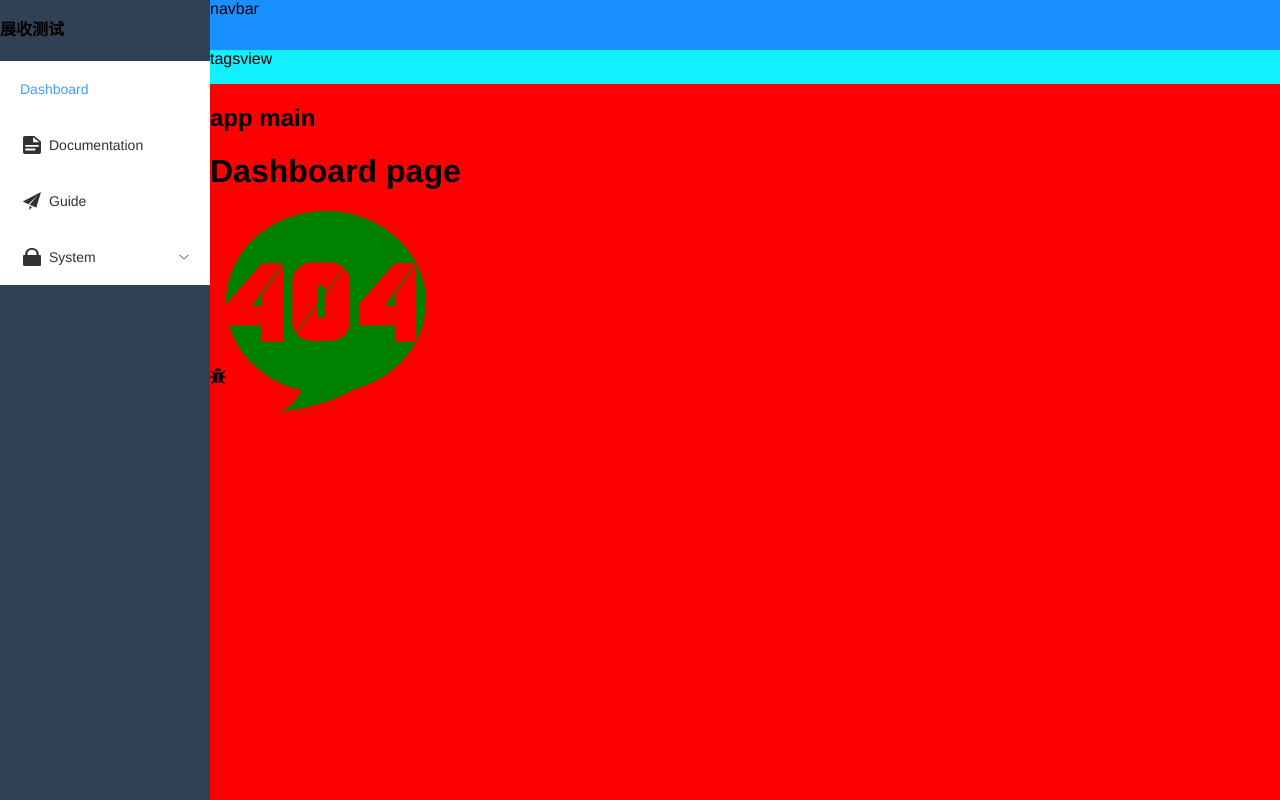
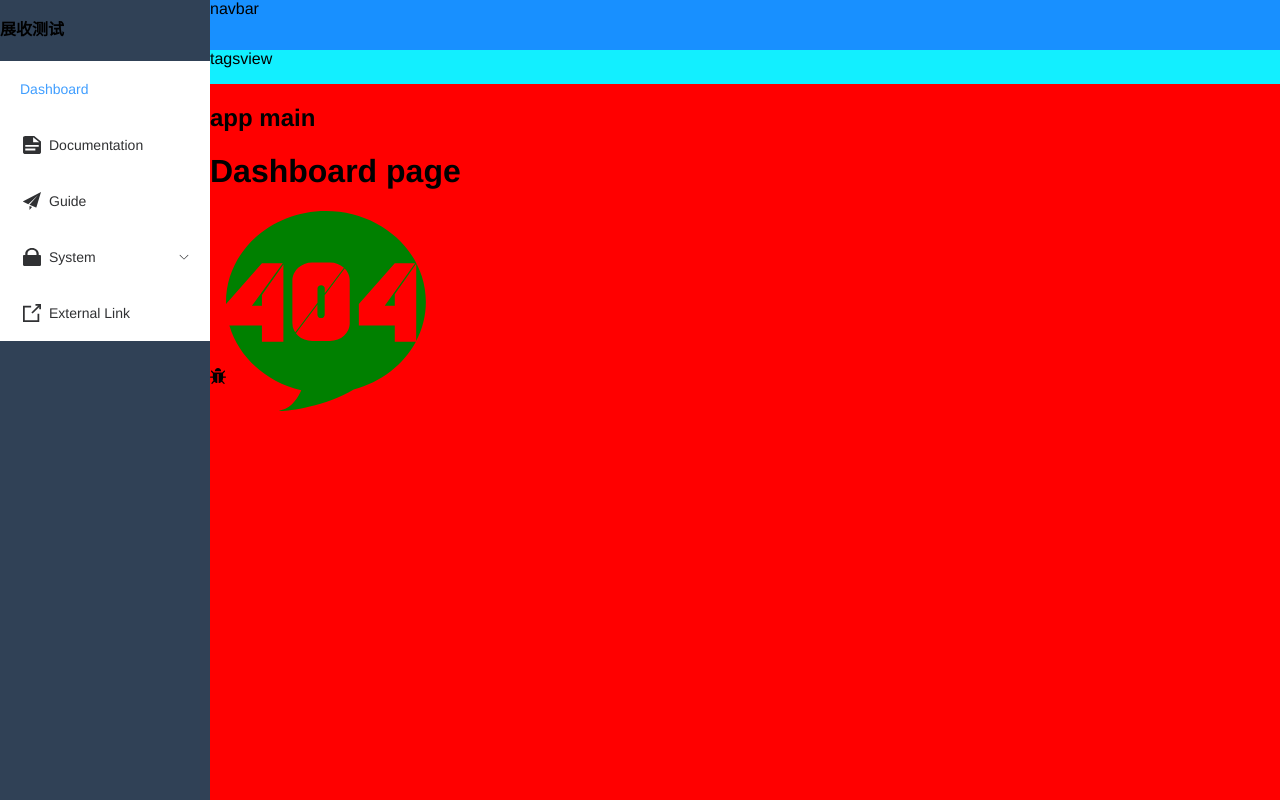
Before and after one commit to zjtt/vue3-admin-front, a Vue app: page /dashboard in a window 1280 px wide. Built offline with nearby package versions, Linux system fonts and the light colour scheme.

Commit message:
feat: 菜单外链处理

```diff
--- a/src/components/Sidebar/SidebarItem.vue
+++ b/src/components/Sidebar/SidebarItem.vue
@@ -3,18 +3,19 @@
     <!-- 如果有一个孩子，或者没孩子，或者有一个孩子但是被hidden了 -->
     <template v-if="theOnlyOneChildRoute">
       <!-- 如果没有meta属性意味着不必渲染了 -->
-      <el-menu-item
-        :index="resolvePath(theOnlyOneChildRoute.path)"
+      <sidebar-item-link
+        :to="resolvePath(theOnlyOneChildRoute.path)"
         v-if="theOnlyOneChildRoute.meta"
       >
+        <el-menu-item :index="resolvePath(theOnlyOneChildRoute.path)">
           <el-icon v-if="icon">
             <svg-icon class="menu-icon" :icon-class="icon"></svg-icon>
           </el-icon>
           <template #title>
-          <!-- 名字为title的插槽-->
             <span>{{ theOnlyOneChildRoute.meta?.title }}</span>
           </template>
         </el-menu-item>
+      </sidebar-item-link>
     </template>
     <!-- 多个子路由时 -->
     <el-sub-menu v-else :index="resolvePath(item.path)" popper-appendto-body>
@@ -40,6 +41,8 @@
 import type { RouteRecordRaw } from "vue-router"
 // Vite 客户端不支持node内置模块path的处理
 import path from "path-browserify"
+import { isExternal } from "@/utils/validate"
+
 const props = defineProps({
   item: {
     type: Object as PropType<RouteRecordRaw>,
@@ -100,6 +103,9 @@
 // 利用path.resolve 根据父路径+子路径 解析成正确路径 子路径可能是相对的
 // resolvePath在模板中使用
 const resolvePath = (childPath: string) => {
+  if (isExternal(childPath)) {
+    return childPath
+  }
   return path.resolve(props.basePath, childPath)
 }
 </script>
--- /dev/null
+++ b/src/components/Sidebar/SidebarItemLink.vue
@@ -0,0 +1,40 @@
+<template>
+  <!-- 用到了 component 动态组件 并以插槽形式包裹 SIdebarItem 组件 -->
+  <component :is="type" v-bind="linkProps">
+    <slot />
+  </component>
+</template>
+<script lang="ts" setup>
+// 在这个组件里来判断 是否是带协议链接 如果是带协议链接 menu-item 里，就用 a 标签渲染
+// 否则用 router-link 渲染 （注意 el-menu 路由模式不必开启 无需增添 router 属性）
+import { isExternal } from "@/utils/validate"
+// 针对路径是外链 就渲染为a标签 如果是正常路由路径 就渲染为 router-link
+const props = defineProps({
+  to: {
+    type: String,
+    required: true
+  }
+})
+// 判断接收的路径 是不是外链
+const isExt = computed(() => isExternal(props.to))
+const type = computed(() => {
+  if (isExt.value) {
+    return "a"
+  }
+  return "router-link"
+})
+const linkProps = computed(() => {
+  if (isExt.value) {
+    return {
+      // a 标签的一些原生属性
+      href: props.to,
+      target: "_blank",
+      rel: "noopener"
+    }
+  }
+  // router-link只需一个to props
+  return {
+    to: props.to
+  }
+})
+</script>
--- a/src/router/index.ts
+++ b/src/router/index.ts
@@ -81,6 +81,21 @@
       },
     ],
   },
+  {
+    // 外链路由
+    path: "/external-link",
+    component: Layout,
+    children: [
+      {
+        path: "http://www.baidu.com/",
+        redirect: "/",
+        meta: {
+          title: "External Link",
+          icon: "link",
+        },
+      },
+    ],
+  },
 ];
 const constantRoutes: Array<RouteRecordRaw> = [
   {
--- a/src/styles/index.scss
+++ b/src/styles/index.scss
@@ -15,3 +15,15 @@
 #app {
   height: 100%;
 }
+// a标签默认样式调整
+a:focus,
+a:active {
+  outline: none;
+}
+a,
+a:focus,
+a:hover {
+  cursor: pointer;
+  color: inherit;
+  text-decoration: none;
+}
```
Lines whose indentation alone changed are shown as unchanged.
